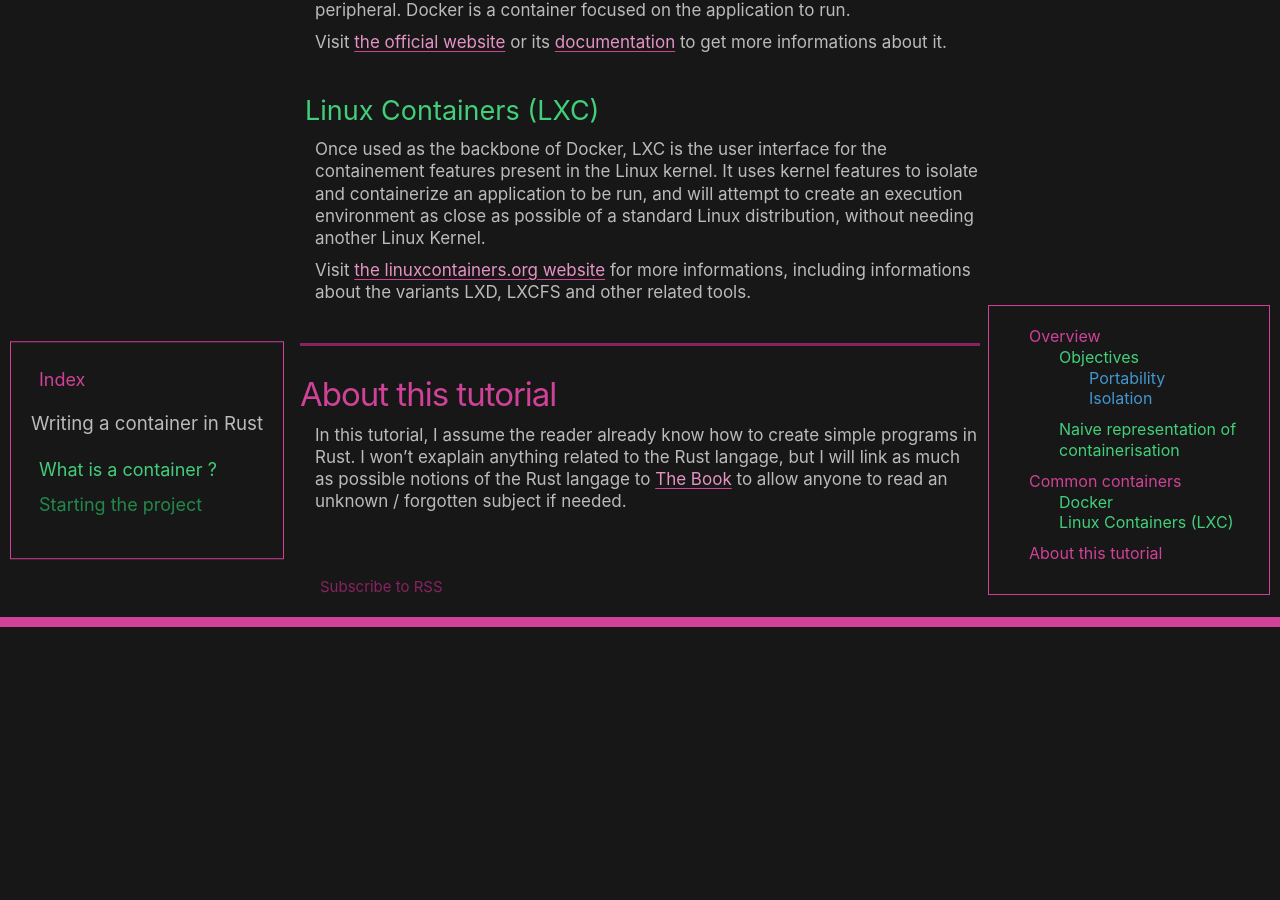
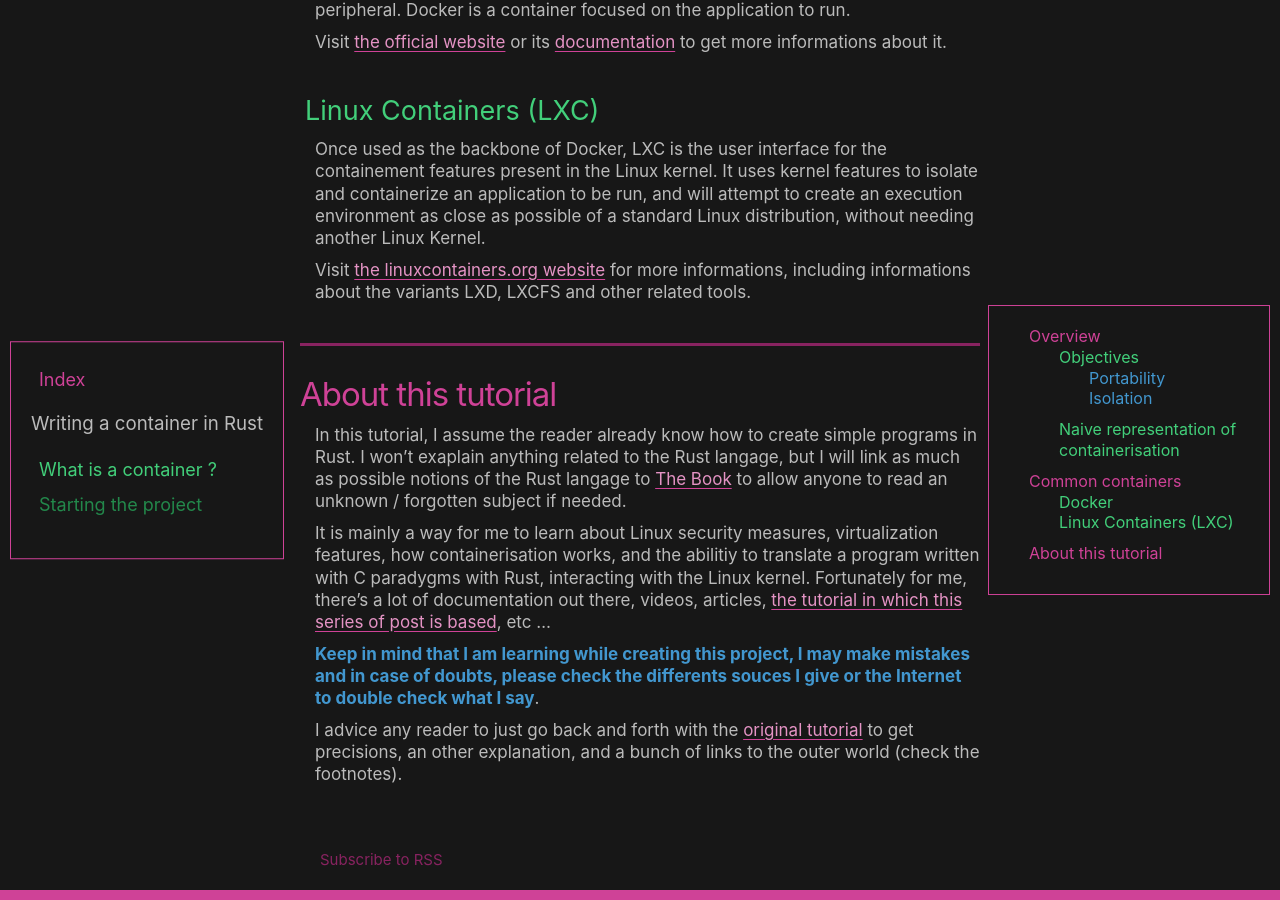
Before and after one commit to litchipi/litchipi.github.io, a Jekyll site: the page built from _posts/2021-09-13-container-in-rust-part1.md, in a window 1280 px wide and 900 px high, scrolled down 2822 px. Built offline with Jekyll 4.4.1, drawn with Linux system fonts in a browser that asks for light colours; before the commit the page ends 3449 px from its top, so only the background shows below that.

Commit message:
container in rust part1: Adding footnotes about the tutorial scope

```diff
--- a/_posts/2021-09-13-container-in-rust-part1.md
+++ b/_posts/2021-09-13-container-in-rust-part1.md
@@ -119,6 +119,19 @@ I won't exaplain anything related to the Rust langage, but I will link as much a
 notions of the Rust langage to [The Book][rust-the-book] to allow anyone to read an
 unknown / forgotten subject if needed.
 
+It is mainly a way for me to learn about Linux security measures, virtualization features,
+how containerisation works, and the abilitiy to translate a program written with C paradygms
+with Rust, interacting with the Linux kernel.
+Fortunately for me, there's a lot of documentation out there, videos, articles,
+[the tutorial in which this series of post is based][linux-containers-tutorial], etc ...
+
+**Keep in mind that I am learning while creating this project, I may make mistakes and in case
+of doubts, please check the differents souces I give or the Internet to double check what I say**.
+
+I advice any reader to just go back and forth with the [original tutorial][linux-containers-tutorial]
+to get precisions, an other explanation, and a bunch of links to the outer world
+(check the footnotes).
+
 [docker-website-whatisdocker]: https://www.docker.com/resources/what-container
 [linux-containers-tutorial]: https://blog.lizzie.io/linux-containers-in-500-loc.html
 [understand-docker-container-escape]: https://blog.trailofbits.com/2019/07/19/understanding-docker-container-escapes/
```
